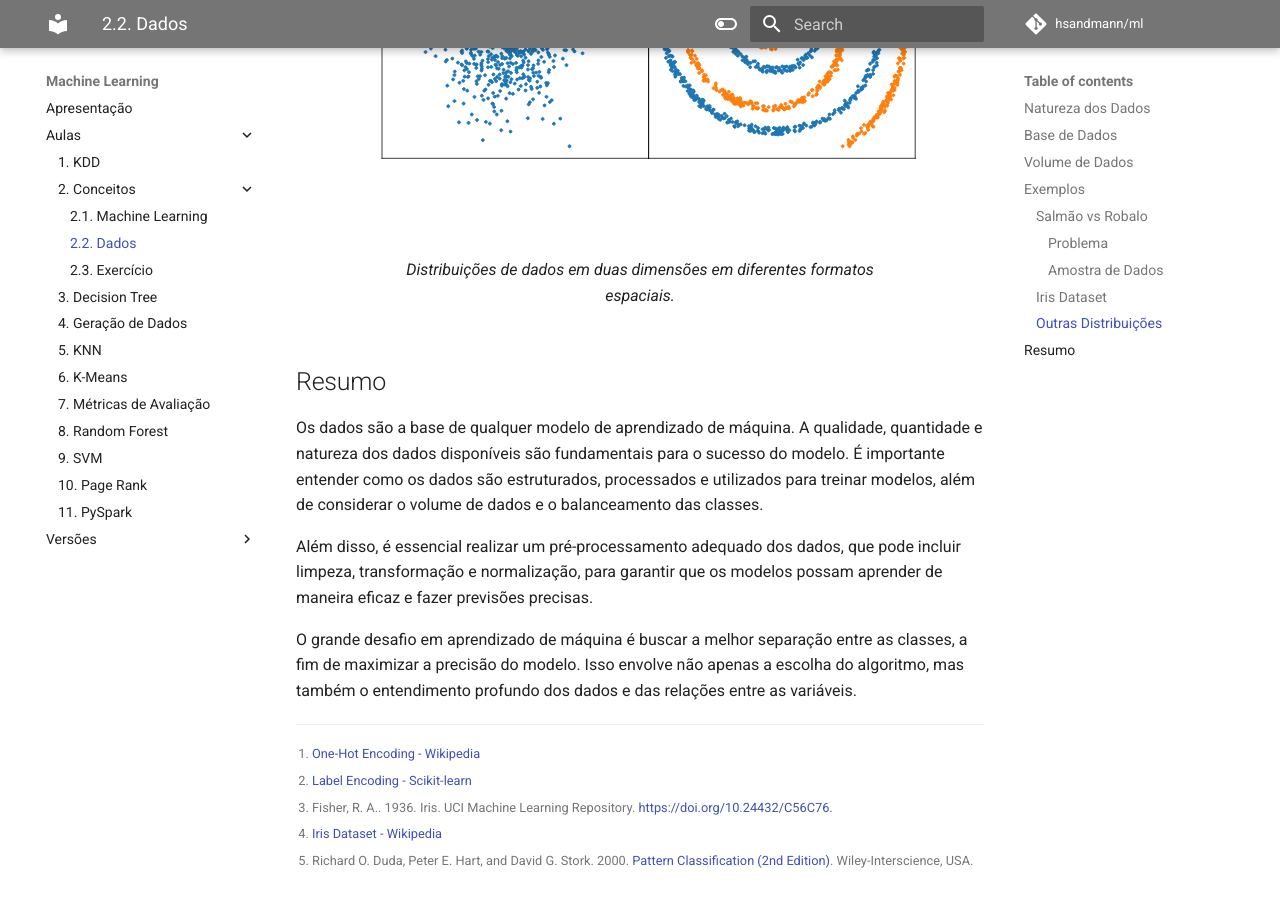
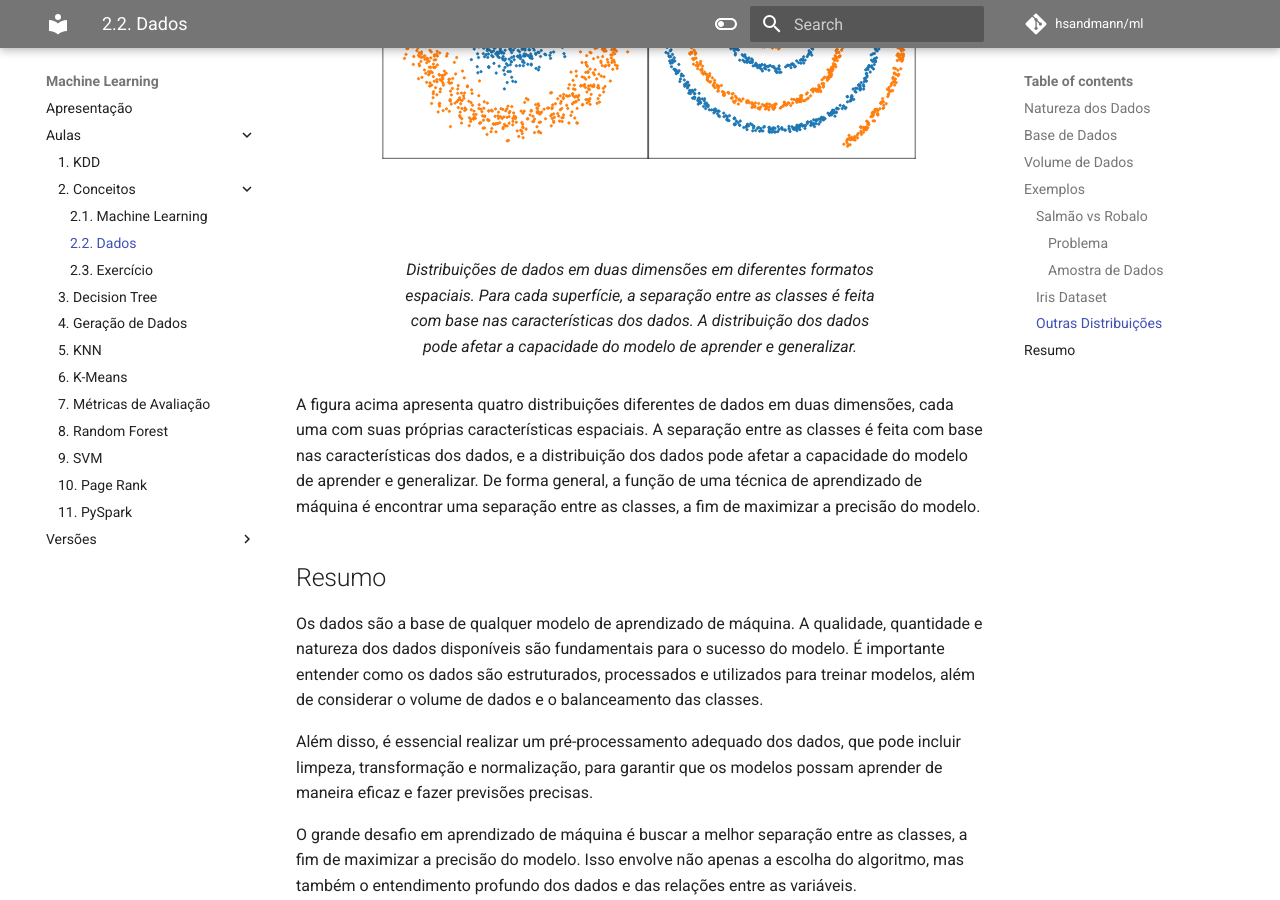
Before and after one commit to hsandmann/ml, an MkDocs documentation site: the page built from docs/classroom/concepts/data.md, in a window 1280 px wide and 900 px high, scrolled down 9417 px. Built offline with MkDocs 1.6.1 and Material for MkDocs 9.7.7, drawn with Linux system fonts in a browser that asks for light colours; comment, search, counter and statistics services are not loaded; some of the changed lines change nothing that is shown.

Commit message:
data distribution examples

````diff
--- a/docs/classroom/concepts/data.md
+++ b/docs/classroom/concepts/data.md
@@ -188,8 +188,10 @@ Ilustrações de algumas distribuições apenas com duas dimensões são apresen
 --8<-- "docs/classroom/concepts/distributions.py"
 ```
 /// caption
-Distribuições de dados em duas dimensões em diferentes formatos espaciais.
+Distribuições de dados em duas dimensões em diferentes formatos espaciais. Para cada superfície, a separação entre as classes é feita com base nas características dos dados. A distribuição dos dados pode afetar a capacidade do modelo de aprender e generalizar.
 ///
+
+A figura acima apresenta quatro distribuições diferentes de dados em duas dimensões, cada uma com suas próprias características espaciais. A separação entre as classes é feita com base nas características dos dados, e a distribuição dos dados pode afetar a capacidade do modelo de aprender e generalizar. De forma general, a função de uma técnica de aprendizado de máquina é encontrar uma separação entre as classes, a fim de maximizar a precisão do modelo.
 
 
 ## Resumo
--- a/docs/classroom/concepts/distributions.py
+++ b/docs/classroom/concepts/distributions.py
@@ -11,12 +11,15 @@ def twospirals(n_points, noise=0.7):
             np.hstack((np.zeros(n_points), np.ones(n_points))))
 
 # definindo o tamanho da figura
-fig, ax = plt.subplots(2, 2, figsize=(10, 10))
+fig, ax = plt.subplots(2, 2, figsize=(12, 12))
 
 for l in range(2):
     for c in range(2):
         ax[l][c].xaxis.set_visible(False)
         ax[l][c].yaxis.set_visible(False)
+        ax[l][c].set_aspect('equal', adjustable='box')
+        ax[l][c].set_xlim(-7, 7)
+        ax[l][c].set_ylim(-7, 7)
 
 N = 1000
 
@@ -61,19 +64,28 @@ xc, yc = np.random.multivariate_normal(
     N
 ).T
 
+noise = .5
+radius = 2.5
+theta = np.linspace(0, 2 * np.pi, N)
+
+xt = radius * np.cos(theta)
+yt = radius * np.sin(theta)
+
+xt = xt + np.random.normal(xt, noise)
+yt = yt + np.random.normal(yt, noise)
+
+# Plot the surface
 ax[1][0].plot(
     xc, yc, '.',
+    xt, yt, '.'
 )
-
-
-
 
 #####################
 X, y = twospirals(N)
 ax[1][1].plot(X[y == 0, 0], X[y == 0, 1], '.')
 ax[1][1].plot(X[y == 1, 0], X[y == 1, 1], '.')
 
-
+#####################
 plt.axis('equal')
 plt.subplots_adjust(wspace=0, hspace=0)
 
````
Also changed, not shown: docs/classroom/concepts/iris.py (deleted).
